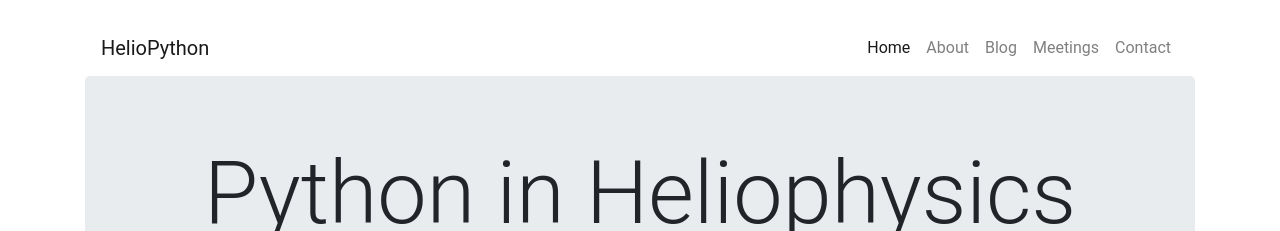
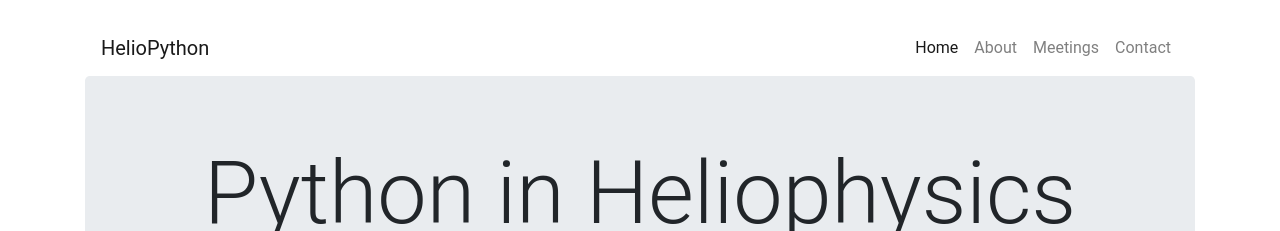
Before and after one commit to heliophysicsPy/heliophysicsPy.github.io, a Jekyll site: the page built from index.html, in a window 1280 px wide and 900 px high. Shown: the top 231 px of the window. Built offline with Jekyll 4.4.1, drawn with Linux system fonts in a browser that asks for light colours; nearby versions of some CDN libraries.

Commit message:
use collections for easier navbar layout

```diff
--- a/_config.yml
+++ b/_config.yml
@@ -1,7 +1,6 @@
 # Site Settings
 title: Python in Heliophysics
-description: >
-  A guide to getting started with Python in Heliophysics.
+description: "A website to promote and facilitate the use and development of Python for Heliophysics."
 # Build Settings
 sass:
   sass_dir: _sass
@@ -11,3 +10,8 @@
 gems:
   - jekyll-mentions
   - jekyll-seo-tag
+collections:
+  - pages
+exclude:
+  - LICENSE.md
+  - README.md
--- a/_includes/header.html
+++ b/_includes/header.html
@@ -11,18 +11,12 @@
         <li class="nav-item">
           <a class="nav-link {% if page.url == '/' %}active{% endif %}" href="/">Home</a>
         </li>
+        {% assign pages = site.pages | sort:'order' %}
+        {% for p in pages %}
         <li class="nav-item">
-          <a class="nav-link {% if page.url == '/about/' %}active{% endif %}" href="/about">About</a>
+          <a class="nav-link {% if page.url == p.permalink %}active{% endif %}" href="{{ p.permalink }}">{{ p.title }}</a>
         </li>
-        <li class="nav-item">
-          <a class="nav-link {% if page.url == '/blog/' %}active{% endif %}" href="/blog">Blog</a>
-        </li>
-        <li class="nav-item">
-          <a class="nav-link {% if page.url == '/meetings/' %}active{% endif %}" href="/meetings">Meetings</a>
-        </li>
-        <li class="nav-item">
-          <a class="nav-link {% if page.url == '/contact/' %}active{% endif %}" href="/contact">Contact</a>
-        </li>
+        {% endfor %}
       </ul>
   </div>
 </nav>
```
